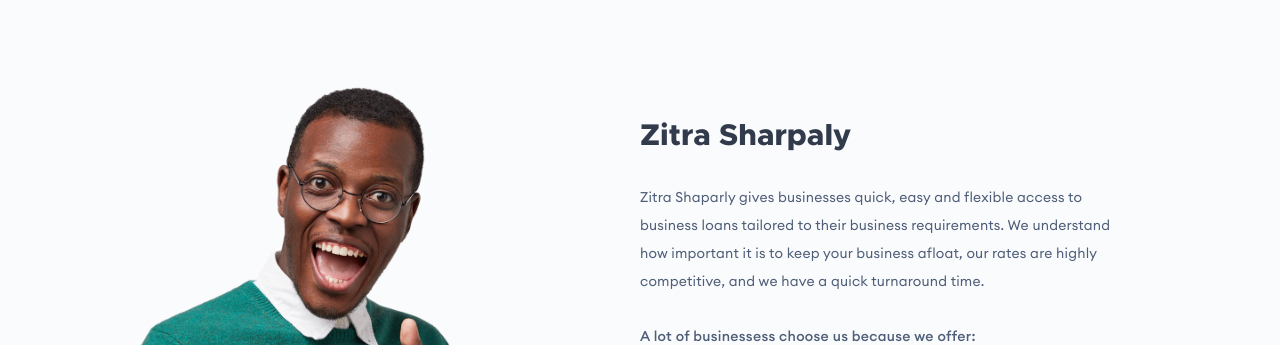
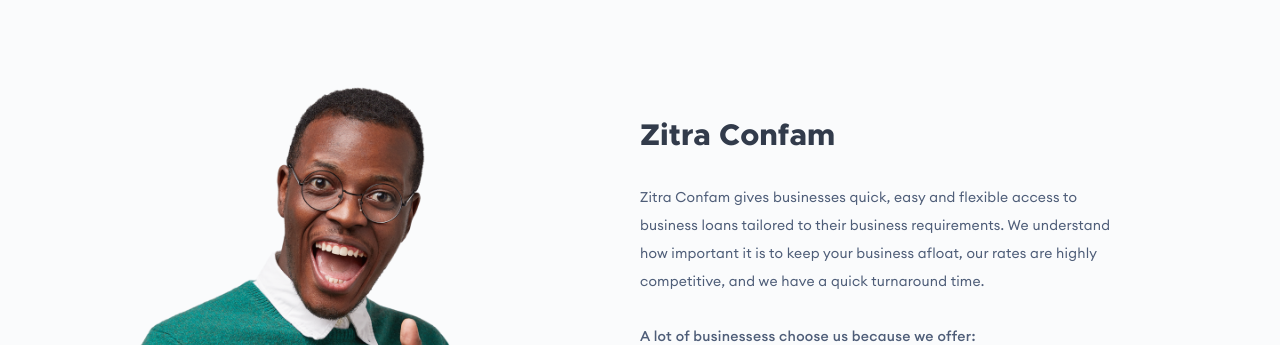
Before and after one commit to The-Anomaly/Zitra, a React (Create React App) app: page /loans in a window 1280 px wide. Shown: the part 1600-1945 px from the top of the page. Built offline with nearby package versions, Linux system fonts and the light colour scheme; no server answers.

Commit message:
update from shapaly to confam

```diff
--- a/src/components/general/layout/footer/index.tsx
+++ b/src/components/general/layout/footer/index.tsx
@@ -72,7 +72,7 @@
                 <Link to={`${Routes.investments}#pesado`}>Zitra Pesado</Link>
               </li>
               <li>
-                <Link to={`${Routes.loans}#sharpaly`}>Zitra Sharpaly</Link>
+                <Link to={`${Routes.loans}#confam`}>Zitra Confam</Link>
               </li>
               <li>
                 <Link to={`${Routes.investments}#primero`}>Zitra Primero</Link>
--- a/src/components/home/products/index.tsx
+++ b/src/components/home/products/index.tsx
@@ -59,7 +59,7 @@
     {
       icon: earningsIcon,
       iconType: "pink",
-      title: "Zitra Sharpaly",
+      title: "Zitra Confam",
       text: (
         <>
           We understand that business owners encounter problems trying to access
@@ -68,7 +68,7 @@
           their business.
         </>
       ),
-      link: `${Routes.loans}#sharpaly`,
+      link: `${Routes.loans}#confam`,
     },
     {
       icon: investmentIcon,
--- a/src/components/loan/index.tsx
+++ b/src/components/loan/index.tsx
@@ -2,7 +2,11 @@
 import { Hero } from "./heroSection";
 import { Products } from "./products";
 
-const LoanUI = ({apply}) => {
+interface LoanProps {
+  apply: (to?: string) => void;
+}
+
+const LoanUI: React.FC<LoanProps> = ({ apply }) => {
   return (
     <>
       <Hero />
--- a/src/components/loan/products/index.tsx
+++ b/src/components/loan/products/index.tsx
@@ -3,7 +3,11 @@
 import * as React from "react";
 import styles from "./styles.module.css";
 
-const Products = ({ apply }) => {
+interface ProductsProps {
+  apply: (to?: string) => void;
+}
+
+const Products: React.FC<ProductsProps> = ({ apply }) => {
   return (
     <>
       <section id="raiz" className={styles.productBg}>
@@ -56,14 +60,14 @@
           </div>
         </div>
       </section>
-      <section id="sharpaly" className={styles.productBg}>
+      <section id="confam" className={styles.productBg}>
         <div
           className={`container ${styles.productContainer} ${styles.reverse}`}
         >
           <div className={styles.txtSec}>
-            <h2 className={styles.ttl}>Zitra Sharpaly</h2>
+            <h2 className={styles.ttl}>Zitra Confam</h2>
             <p className={styles.txt}>
-              Zitra Shaparly gives businesses quick, easy and flexible access to
+              Zitra Confam gives businesses quick, easy and flexible access to
               business loans tailored to their business requirements. We
               understand how important it is to keep your business afloat, our
               rates are highly competitive, and we have a quick turnaround time.
@@ -90,7 +94,9 @@
                 <p className={styles.pointTtl}>Flexible repayment structure</p>
               </div>
             </div>
-            <Button onClick={apply}>Apply now</Button>
+            <Button onClick={() => apply("john.usang@zitrainvestments.com")}>
+              Apply now
+            </Button>
           </div>
           <div className={styles.imgSec}>
             <img className={styles.img} src={sharpalyImg} />
--- a/src/pages/loan/index.tsx
+++ b/src/pages/loan/index.tsx
@@ -4,11 +4,17 @@
 
 const Loan = () => {
   const [state, setState] = React.useState(false);
+  const [mailTo, setMailTo] = React.useState<string | undefined>(undefined);
 
   return (
     <>
-      <LoanForm show={state} closeModal={() => setState(false)} />
-      <LoanUI apply={() => setState(true)} />
+      <LoanForm to={mailTo} show={state} closeModal={() => setState(false)} />
+      <LoanUI
+        apply={(x) => {
+          setState(true);
+          x && setMailTo(x);
+        }}
+      />
     </>
   );
 };
--- a/src/pages/loanForm/index.tsx
+++ b/src/pages/loanForm/index.tsx
@@ -6,10 +6,11 @@
 interface ApplyProps {
   show: boolean;
   closeModal: () => void;
+  to?: string;
 }
 
 // Email for
-const LoanForm: React.FC<ApplyProps> = ({ show, closeModal }) => {
+const LoanForm: React.FC<ApplyProps> = ({ show, closeModal, to }) => {
   const [clear, setClear] = React.useState(false);
   const [loading, setLoading] = React.useState(false);
   const [toast, setToast] = React.useState({
@@ -32,8 +33,8 @@
               },
               To: [
                 {
-                  Email: "LoansPersonallending@zitrainvestments.com",
-                  Name: "Loans and Personal Lendings",
+                  Email: to ?? "LoansPersonallending@zitrainvestments.com",
+                  Name: to ? "Zitra Confam" : "Loans and Personal Lendings",
                 },
               ],
               Subject: "New Loan Submission from zitrainvestments.com",
```
